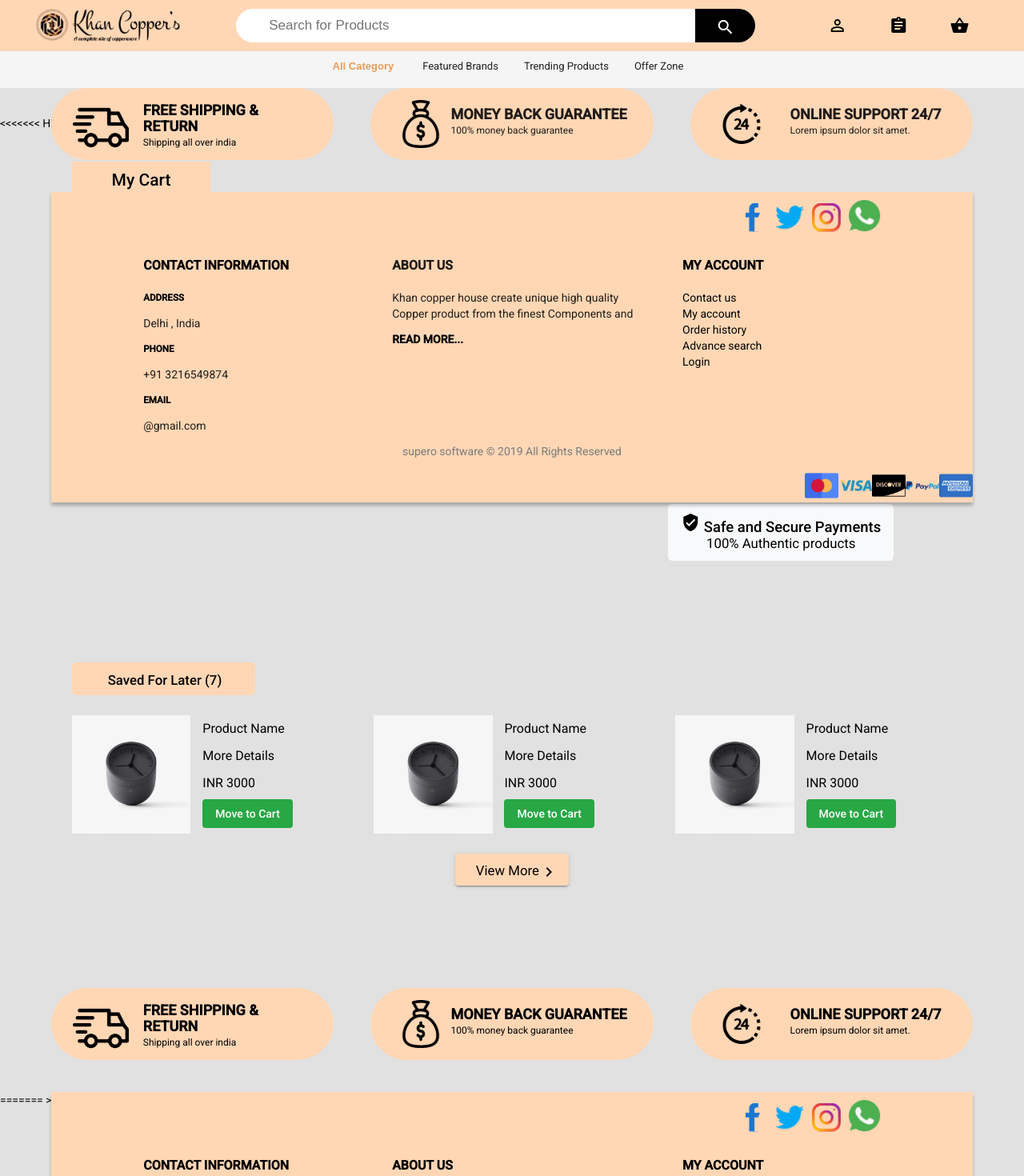
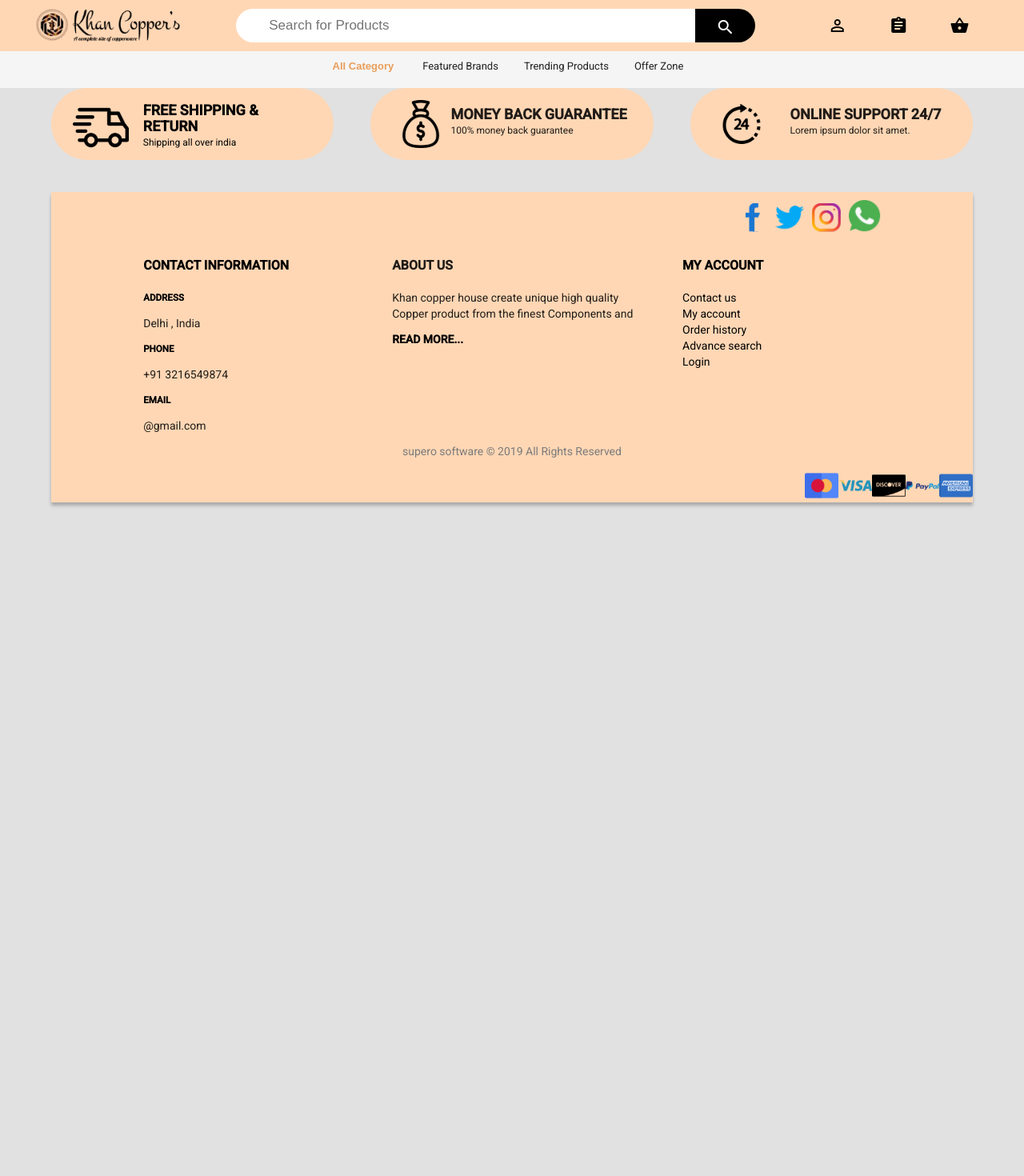
Before and after one commit to thejusvarma/E-CommerceApp, an Angular app: page / in a window 1280 px wide. Shown: the top 1470 px of the page at 80% size. After the commit the page ends 800 px from the top, so only its background shows below. Built offline with nearby package versions, Linux system fonts and the light colour scheme.

Commit message:
Merge Conflicts Resolved

```diff
--- a/src/app/app.component.html
+++ b/src/app/app.component.html
@@ -1,8 +1 @@
 <app-header></app-header>
-<<<<<<< HEAD
-<router-outlet></router-outlet>
-<app-my-cart></app-my-cart>
-<app-footer></app-footer>
-=======
-
->>>>>>> 970d8f1f4dae8c217e9d37dd0434bc5e6aac654b
```
